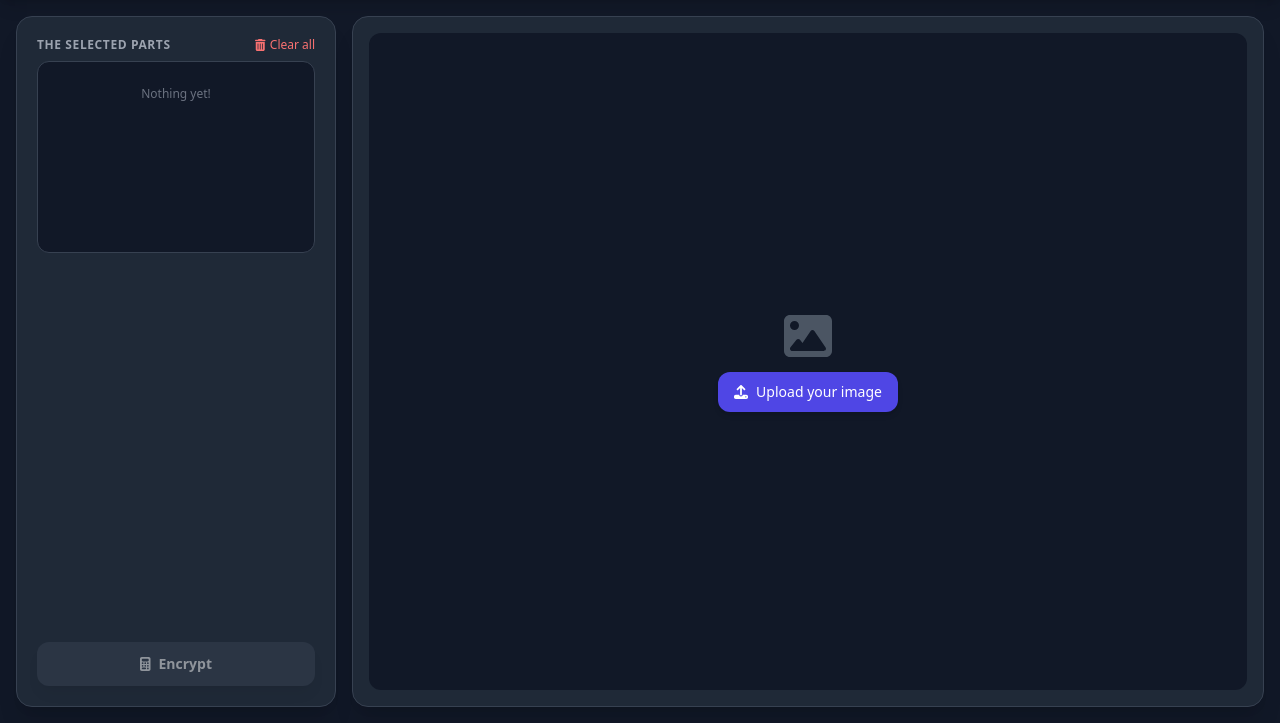
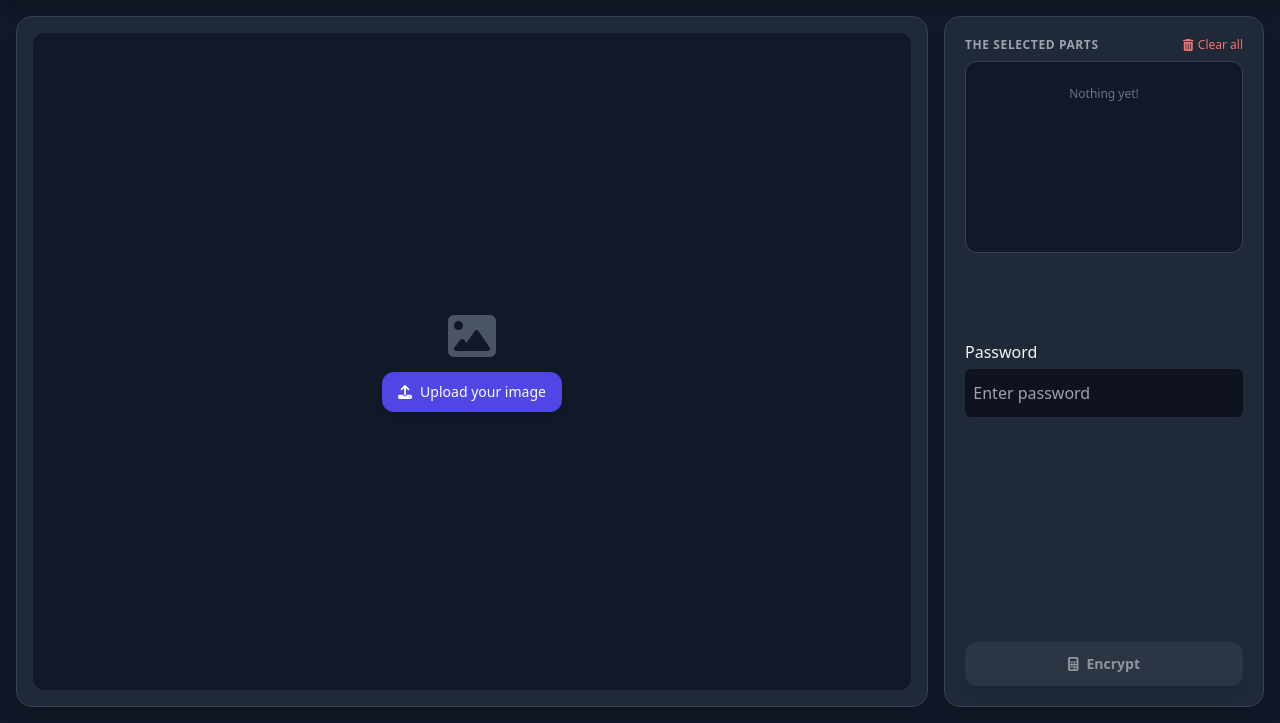
Before and after one commit to omr-cy/Image-Cipher, a Flask app: page /encryptor in a window 1280 px wide. Shown: the part 77-800 px from the top of the page. Run offline with Flask 3, Linux system fonts and the light colour scheme; parts of the project's set-up code (start-up, migrations or seed data) failed here and were passed over; some libraries are stand-ins or nearby versions.

Commit message:
some updates

```diff
--- a/app.py
+++ b/app.py
@@ -1,7 +1,7 @@
 #!/usr/bin/python3
 
 from utils import *
-from flask import Flask, render_template as rt
+from flask import Flask, render_template as rt, request, jsonify
 
 
 app = Flask(__name__, template_folder="./frontend/templates", static_folder="./frontend/static")
@@ -22,6 +22,23 @@ def decryptor():
 	return rt("decryptor.html")
 
 
+@app.route("/api", methods=["POST"])
+def api():
+	if not request.form.get("jsobject"):
+		return rt("error.html")
+
+	jsobject = request.form.get("jsobject")
+	pxls = to_pxls(jsobject[0])
+
+	pxls_cipher(
+		pxls, # Origin Pixles
+		jsobject[1], # Lingth
+		jsobject[2], # Passwd
+	)
+	# This means converte pxls to a RGB dict and return it as json with jsonify
+	return jsonify(to_dict(pxls))
+
+
 
 # def main():
 #     with open("/home/omr/Projects/Image-Cipher/utils/tests/image.base64", "rb") as bytes:
--- a/frontend/static/main.js
+++ b/frontend/static/main.js
@@ -2,14 +2,14 @@
 
 // State variables
 let img = null;
-	let activeTool = 'rect'; // 'rect' | 'circle'
+let activeTool = 'rect';
 let shapes = [];
 let selectedShapeId = null;
 
 // Interaction state
 let isInteracting = false;
 let startX = 0, startY = 0;
-	let activeAction = null; // 'draw', 'move', 'resize-nw', etc.
+let activeAction = null;
 let dragOffset = { x: 0, y: 0 };
 let initialShapeState = null;
 
@@ -391,9 +391,18 @@
 	}
 
 	// Confirm & Rasterize Unique Pixels in Original Image Scale
-		function confirmAndExtractPixels() {
-			if (!img || shapes.length === 0) {
+	function encryptPixels() {
+		// Checking for Image or Parts
+		if (!img || shapes.length === 0){
 			showToast('Select at least one part to encrypt it.', 'error');
+			return;
+		}
+
+		// Checking for the Password
+		let ekey = document.getElementById("password").value;
+
+		if (ekey.length < 8){
+			showToast('Type a Password at least 8 characters.', 'error');
 			return;
 		}
 
@@ -417,26 +426,6 @@
 						}
 					}
 				}
-				} else if (shape.type === 'circle') {
-					const origCenterX = Math.round(shape.x * scaleX);
-					const origCenterY = Math.round(shape.y * scaleY);
-					const origRadiusX = shape.r * scaleX;
-					const origRadiusY = shape.r * scaleY;
-
-					const minX = Math.max(0, Math.floor(origCenterX - origRadiusX));
-					const maxX = Math.min(img.width - 1, Math.ceil(origCenterX + origRadiusX));
-					const minY = Math.max(0, Math.floor(origCenterY - origRadiusY));
-					const maxY = Math.min(img.height - 1, Math.ceil(origCenterY + origRadiusY));
-
-					for (let x = minX; x <= maxX; x++) {
-						for (let y = minY; y <= maxY; y++) {
-							const normX = (x - origCenterX) / origRadiusX;
-							const normY = (y - origCenterY) / origRadiusY;
-							if (normX * normX + normY * normY <= 1) {
-								pixelSet.add(`${x},${y}`);
-							}
-						}
-					}
 			}
 		});
 
@@ -446,32 +435,8 @@
 			return { x, y };
 		});
 
-			// pixelCountSpan.textContent = pixelArray.length.toLocaleString('en');
-			jsonOutput.value = JSON.stringify(pixelArray, null, 2);
-			// resultSection.classList.remove('hidden');
-
-			console.log(jsonOutput.value);
-			// resultSection.scrollIntoView({ behavior: 'smooth' });
-			// showToast(`تم استخراج ${pixelArray.length} بيكسل فريد بنجاح`);
+		console.log(pixelArray);
 	}
-
-		// // Copy / Export JSON
-		// function copyJSON() {
-		// 	jsonOutput.select();
-		// 	document.execCommand('copy');
-		// 	showToast('تم نسخ مصفوفة البيكسلات إلى الحافظة');
-		// }
-
-		// function downloadJSON() {
-		// 	const blob = new Blob([jsonOutput.value], { type: 'application/json' });
-		// 	const url = URL.createObjectURL(blob);
-		// 	const a = document.createElement('a');
-		// 	a.href = url;
-		// 	a.download = `pixels_${Date.now()}.json`;
-		// 	a.click();
-		// 	URL.revokeObjectURL(url);
-		// 	showToast('تم تحميل ملف JSON بنجاح');
-		// }
 
 	// Notification Toast
 	function showToast(message, type = 'success') {
--- a/frontend/static/styles.css
+++ b/frontend/static/styles.css
@@ -23,6 +23,18 @@ canvas
     background: #111827;
     border-radius: 0.75rem;
 }
+#password
+{
+    width: 100%;
+    height: 70%;
+    min-height: 40px;
+    background-color: #0e131f;
+    border-radius: 6px;
+    border-color: #4b5563;
+    text-indent: 3%;
+    margin-top: 5px;
+    outline-color: #4b5563;
+}
 /* Custom scrollbar */
 ::-webkit-scrollbar { width: 6px; height: 6px; }
 ::-webkit-scrollbar-track { background: #1f2937; }
--- a/frontend/templates/encryptor.html
+++ b/frontend/templates/encryptor.html
@@ -4,28 +4,6 @@
 
     <!-- Main block in index -->
     <div class="flex-1 flex flex-col lg:flex-row p-4 gap-4 overflow-hidden">
-
-        <!-- Sidebar Controls -->
-        <aside class="w-full lg:w-80 bg-gray-800 border border-gray-700 rounded-2xl p-5 flex flex-col gap-6 shadow-xl">
-            <!-- Layers / Shapes List -->
-            <div class="flex-1 flex flex-col min-h-[160px]">
-                <div class="flex justify-between items-center mb-2">
-                    <label class="text-xs font-semibold text-gray-400 uppercase tracking-wider">The Selected Parts</label>
-                    <button onclick="clearAllShapes()" class="text-xs text-red-400 hover:text-red-300 flex items-center gap-1 transition">
-                        <i class="fa-solid fa-trash-can"></i> Clear all
-                    </button>
-                </div>
-                <div id="shapesList" class="flex-1 bg-gray-900 border border-gray-700 rounded-xl p-2 overflow-y-auto max-h-48 space-y-1.5">
-                    <p class="text-xs text-gray-500 text-center py-4">Nothing yet!</p>
-                </div>
-            </div>
-
-            <!-- Action Button: Confirm & Extract Pixels -->
-            <button id="extractBtn" onclick="confirmAndExtractPixels()" disabled class="w-full bg-emerald-600 hover:bg-emerald-500 disabled:bg-gray-700 disabled:opacity-50 disabled:cursor-not-allowed text-white font-bold py-3 px-4 rounded-xl shadow-lg transition-all flex items-center justify-center gap-2 text-sm">
-                <i class="fa-solid fa-calculator"></i>
-                <span>Encrypt</span>
-            </button>
-        </aside>
 
         <!-- Main Canvas Area -->
         <main class="flex-1 bg-gray-800 border border-gray-700 rounded-2xl p-4 flex flex-col gap-4 shadow-xl overflow-hidden">
@@ -46,6 +24,37 @@
                 <canvas id="mainCanvas" class="hidden"></canvas>
             </div>
         </main>
+
+        <!-- Sidebar Controls -->
+        <aside class="w-full lg:w-80 bg-gray-800 border border-gray-700 rounded-2xl p-5 flex flex-col gap-6 shadow-xl">
+            <!-- Layers / Shapes List -->
+            <div class="flex-1 flex flex-col min-h-[160px]">
+                <div class="flex justify-between items-center mb-2">
+                    <label class="text-xs font-semibold text-gray-400 uppercase tracking-wider">The Selected Parts</label>
+                    <button onclick="clearAllShapes()" class="text-xs text-red-400 hover:text-red-300 flex items-center gap-1 transition">
+                        <i class="fa-solid fa-trash-can"></i> Clear all
+                    </button>
+                </div>
+                <div id="shapesList" class="flex-1 bg-gray-900 border border-gray-700 rounded-xl p-2 overflow-y-auto max-h-48 space-y-1.5">
+                    <p class="text-xs text-gray-500 text-center py-4">Nothing yet!</p>
+                </div>
+            </div>
+
+            <!-- Password Field -->
+            <div class="flex-1 flex flex-col min-h-[160px]">
+                <div>
+                    <label class="field-label" for="password">Password</label>
+                    <input id="password" class="text-input" type="password" autocomplete="current-password" placeholder="Enter password">
+                </div>
+            </div>
+
+            <!-- Action Button: Confirm & Extract Pixels -->
+            <button id="extractBtn" onclick="encryptPixels()" disabled class="w-full bg-emerald-600 hover:bg-emerald-500 disabled:bg-gray-700 disabled:opacity-50 disabled:cursor-not-allowed text-white font-bold py-3 px-4 rounded-xl shadow-lg transition-all flex items-center justify-center gap-2 text-sm">
+                <i class="fa-solid fa-calculator"></i>
+                <span>Encrypt</span>
+            </button>
+        </aside>
+
     </div>
 
     <!-- Notification Toast -->
--- a/frontend/templates/layout.html
+++ b/frontend/templates/layout.html
@@ -11,11 +11,17 @@
     <body class="bg-gray-900 text-gray-100 min-h-screen flex flex-col font-sans antialiased selection:bg-indigo-500 selection:text-white">
         <!-- Header -->
         <header class="bg-gray-800 border-b border-gray-700 px-6 py-4 shadow-lg flex flex-wrap justify-between items-center gap-4">
+            <!-- Title -->
             <div class="flex items-center space-x-3 space-x-reverse">
                 <div>
                     <h1 class="text-xl font-bold text-white tracking-wide">Image Cipher</h1>
                     <p class="text-xs text-gray-400">Encrypt Your Favorite Pixles!</p>
                 </div>
+            </div>
+            <!-- Notification Toast -->
+            <div id="toast" class="fixed right-6 bg-gray-800 border border-gray-700 text-white px-4 py-3 rounded-xl shadow-2xl transition-all transform translate-y-20 opacity-0 flex items-center gap-3 z-50">
+                <i id="toastIcon" class="fa-solid fa-circle-check text-emerald-400"></i>
+                <span id="toastMsg" class="text-sm font-medium"></span>
             </div>
         </header>
         <!-- Start of Main Block -->
@@ -23,12 +29,6 @@
         {% block main %} {% endblock %}
 
         <!-- End of Main Block -->
-
-        <!-- Notification Toast -->
-        <div id="toast" class="fixed bottom-6 right-6 bg-gray-800 border border-gray-700 text-white px-4 py-3 rounded-xl shadow-2xl transition-all transform translate-y-20 opacity-0 flex items-center gap-3 z-50">
-            <i id="toastIcon" class="fa-solid fa-circle-check text-emerald-400"></i>
-            <span id="toastMsg" class="text-sm font-medium"></span>
-        </div>
         <script src="/static/main.js"></script>
     </body>
 </html>
```
Also changed, not shown: RSRCS.md (+4 -0 lines), utils/utils.py (+52 -30 lines). Lines whose indentation alone changed are shown as unchanged.
